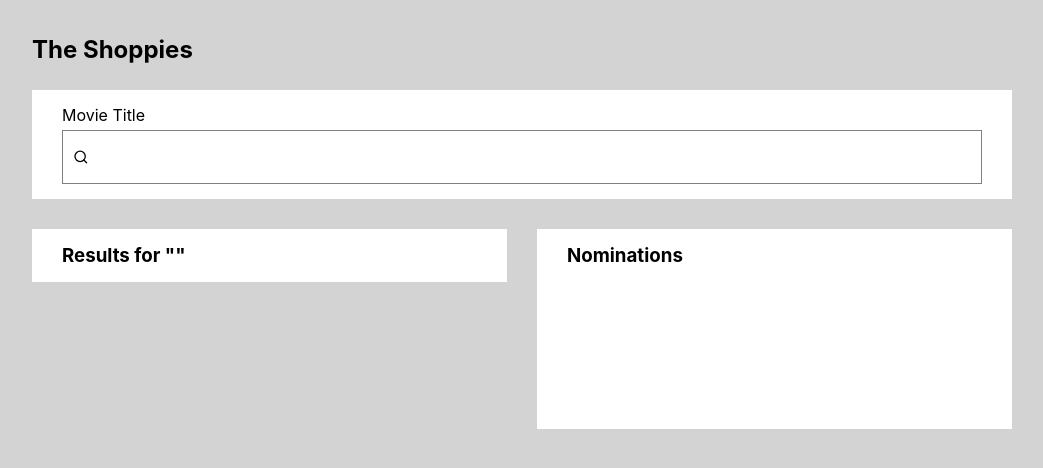
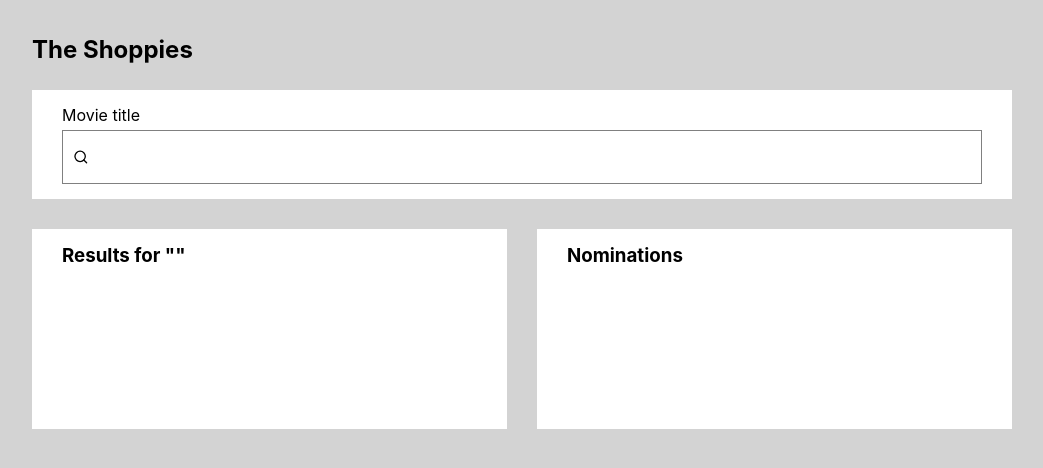
Before and after one commit to eggiroux/shoppies, a React (Create React App) app: page / in a window 1280 px wide. Shown: the top 468 px of the page, without its empty margins (118-1161 px from the left). Built offline with nearby package versions, Linux system fonts and the light colour scheme.

Commit message:
act gracefully on search with 0 matches

```diff
--- a/src/components/SearchBar/index.js
+++ b/src/components/SearchBar/index.js
@@ -11,7 +11,7 @@ const SearchBar = () => {
 
   return (
     <Wrapper>
-      <Title>Movie Title</Title>
+      <Title>Movie title</Title>
       <SearchArea>
         <FiSearch />
         <TextInput
--- a/src/components/SearchResults.js
+++ b/src/components/SearchResults.js
@@ -8,22 +8,29 @@ import MovieListItem from "./MovieListItem";
 
 const SearchResults = () => {
   const dispatch = useDispatch();
-  const { searchResults, searchTerm, nominations } = useSelector((state) => {
+  const { searchResults, searchTerm, nominations, searchError } = useSelector(
+    (state) => {
       return {
         searchResults: state.searchResults,
         searchTerm: state.searchTerm,
         nominations: state.nominations,
+        searchError: state.searchError,
       };
-  });
+    }
+  );
+
   return (
     <Wrapper>
       <h3>Results for "{searchTerm}"</h3>
+      {searchError ? (
+        <Error>{searchError}</Error>
+      ) : (
         <ul>
           {searchResults.map((item) => {
             const isDisabled = nominations[item.imdbID];
             return (
               <MovieListItem
-              key={item.Title}
+                key={`${item.Title}-${item.Year}`}
                 title={item.Title}
                 year={item.Year}
                 movieId={item.imdbID}
@@ -45,6 +52,7 @@ const SearchResults = () => {
             );
           })}
         </ul>
+      )}
     </Wrapper>
   );
 };
@@ -54,6 +62,11 @@ const Wrapper = styled.div`
   padding: 15px 30px;
   background-color: white;
   width: 50%;
+  min-height: 200px;
+`;
+
+const Error = styled.p`
+  margin-top: 10px;
 `;
 
 export default SearchResults;
--- a/src/reducers/index.js
+++ b/src/reducers/index.js
@@ -1,17 +1,31 @@
 import { produce } from "immer";
 
-const initialState = { searchResults: [], nominations: {}, searchTerm: "" };
+const initialState = {
+  searchResults: [],
+  nominations: {},
+  searchTerm: "",
+  searchError: null,
+};
 
 export default function listReducer(state = initialState, action) {
   //console.log(state);
   switch (action.type) {
     case "SEARCH_RESULTS_FROM_API": {
-      //console.log("from reducers", action);
-      return produce(state, (draftState) => {
-        draftState.searchResults = action.search;
-        draftState.searchTerm = action.input;
-      });
+      if (action.search) {
+        return produce(state, (draftState) => {
+          draftState.searchResults = action.search;
+          draftState.searchTerm = action.input;
+          draftState.searchError = null;
+        });
+      } else {
+        return produce(state, (draftState) => {
+          draftState.searchError = "No match found. Try again.";
+          draftState.searchResults = [];
+          draftState.searchTerm = action.input;
+        });
+      }
     }
+
     case "ADD_MOVIE_TO_NOMINATIONS": {
       //console.log("from reducers", action);
       return produce(state, (draftState) => {
```
Also changed, not shown: 1 other file (tests, documents, lock files or other folders). Lines whose indentation alone changed are shown as unchanged.
